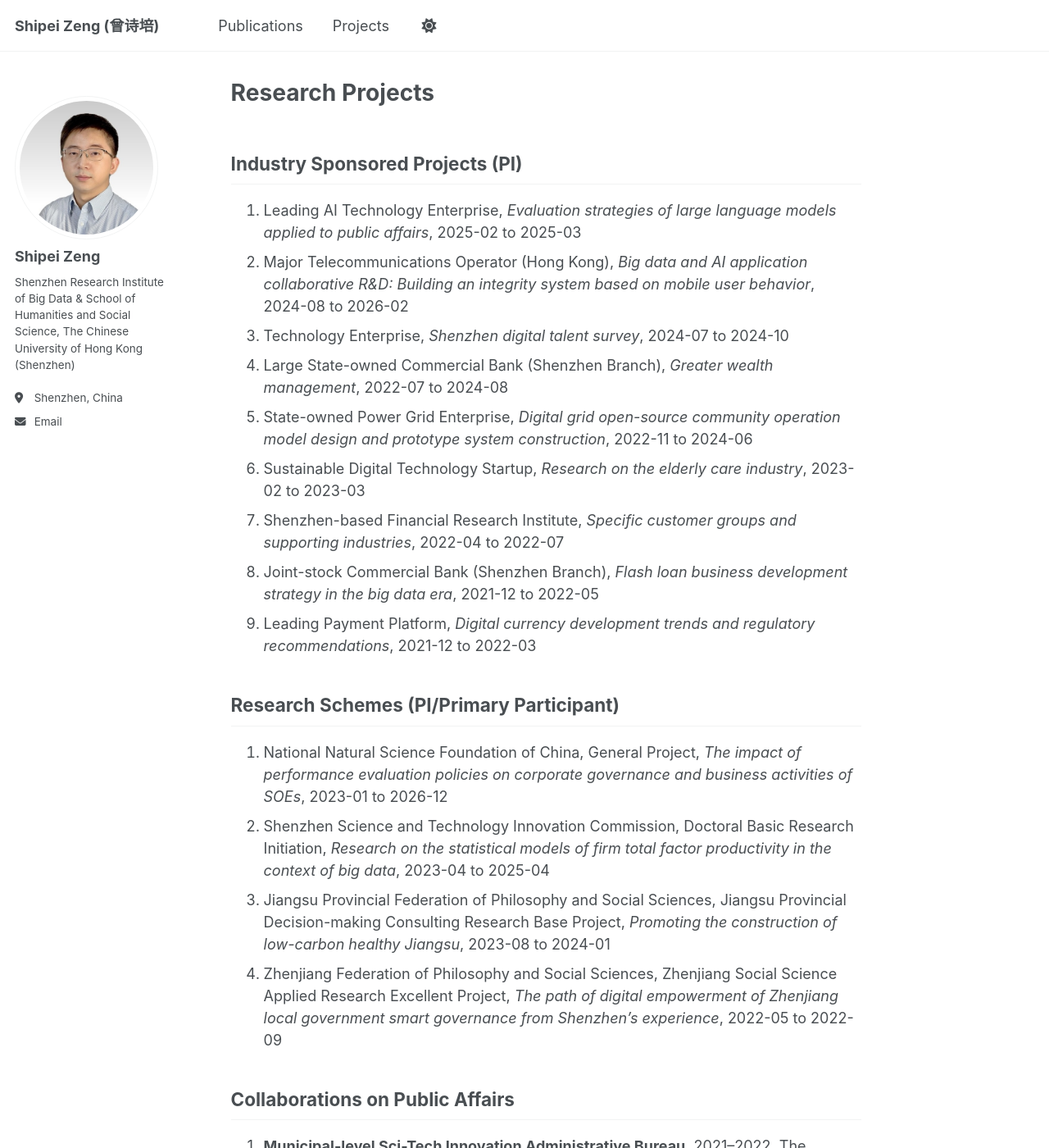
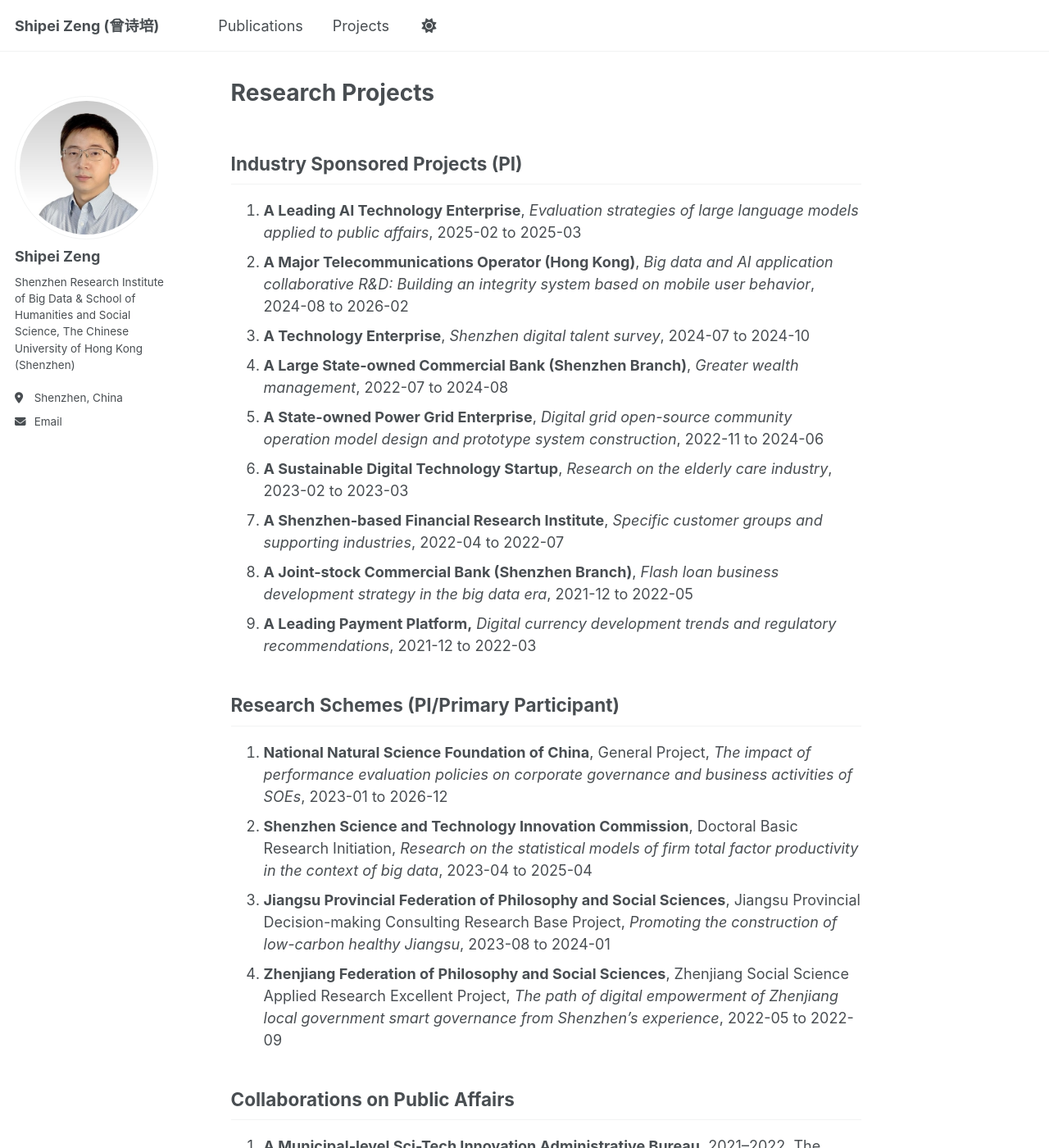
Before and after one commit to shipei-zeng/shipei-zeng.github.io, a Jekyll site: the page built from _pages/projects.md, in a window 1280 px wide and 1400 px high. Shown: the whole window at 82% size. Built offline with Jekyll 4.4.1, drawn with Linux system fonts in a browser that asks for light colours; a script that is not in the unit is left out; some of the changed text lies outside the part shown.

Commit message:
Update projects.md

```diff
--- a/_pages/projects.md
+++ b/_pages/projects.md
@@ -5,27 +5,27 @@ title: "Research Projects"
 
 Industry Sponsored Projects (PI)
 ------
-1. Leading AI Technology Enterprise, _Evaluation strategies of large language models applied to public affairs_, 2025-02 to 2025-03
-1. Major Telecommunications Operator (Hong Kong), _Big data and AI application collaborative R&D: Building an integrity system based on mobile user behavior_, 2024-08 to 2026-02
-1. Technology Enterprise, _Shenzhen digital talent survey_, 2024-07 to 2024-10
-1. Large State-owned Commercial Bank (Shenzhen Branch), _Greater wealth management_, 2022-07 to 2024-08
-1. State-owned Power Grid Enterprise, _Digital grid open-source community operation model design and prototype system construction_, 2022-11 to 2024-06
-1. Sustainable Digital Technology Startup, _Research on the elderly care industry_, 2023-02 to 2023-03
-1. Shenzhen-based Financial Research Institute, _Specific customer groups and supporting industries_, 2022-04 to 2022-07
-1. Joint-stock Commercial Bank (Shenzhen Branch), _Flash loan business development strategy in the big data era_, 2021-12 to 2022-05
-1. Leading Payment Platform, _Digital currency development trends and regulatory recommendations_, 2021-12 to 2022-03
+1. **A Leading AI Technology Enterprise**, _Evaluation strategies of large language models applied to public affairs_, 2025-02 to 2025-03
+1. **A Major Telecommunications Operator (Hong Kong)**, _Big data and AI application collaborative R&D: Building an integrity system based on mobile user behavior_, 2024-08 to 2026-02
+1. **A Technology Enterprise**, _Shenzhen digital talent survey_, 2024-07 to 2024-10
+1. **A Large State-owned Commercial Bank (Shenzhen Branch)**, _Greater wealth management_, 2022-07 to 2024-08
+1. **A State-owned Power Grid Enterprise**, _Digital grid open-source community operation model design and prototype system construction_, 2022-11 to 2024-06
+1. **A Sustainable Digital Technology Startup**, _Research on the elderly care industry_, 2023-02 to 2023-03
+1. **A Shenzhen-based Financial Research Institute**, _Specific customer groups and supporting industries_, 2022-04 to 2022-07
+1. **A Joint-stock Commercial Bank (Shenzhen Branch)**, _Flash loan business development strategy in the big data era_, 2021-12 to 2022-05
+1. **A Leading Payment Platform,** _Digital currency development trends and regulatory recommendations_, 2021-12 to 2022-03
 
 Research Schemes (PI/Primary Participant)
 ------
-1. National Natural Science Foundation of China, General Project, _The impact of performance evaluation policies on corporate governance and business activities of SOEs_, 2023-01 to 2026-12
-1. Shenzhen Science and Technology Innovation Commission, Doctoral Basic Research Initiation, _Research on the statistical models of firm total factor productivity in the context of big data_, 2023-04 to 2025-04
-1. Jiangsu Provincial Federation of Philosophy and Social Sciences, Jiangsu Provincial Decision-making Consulting Research Base Project, _Promoting the construction of low-carbon healthy Jiangsu_, 2023-08 to 2024-01
-1. Zhenjiang Federation of Philosophy and Social Sciences, Zhenjiang Social Science Applied Research Excellent Project, _The path of digital empowerment of Zhenjiang local government smart governance from Shenzhen's experience_, 2022-05 to 2022-09
+1. **National Natural Science Foundation of China**, General Project, _The impact of performance evaluation policies on corporate governance and business activities of SOEs_, 2023-01 to 2026-12
+1. **Shenzhen Science and Technology Innovation Commission**, Doctoral Basic Research Initiation, _Research on the statistical models of firm total factor productivity in the context of big data_, 2023-04 to 2025-04
+1. **Jiangsu Provincial Federation of Philosophy and Social Sciences**, Jiangsu Provincial Decision-making Consulting Research Base Project, _Promoting the construction of low-carbon healthy Jiangsu_, 2023-08 to 2024-01
+1. **Zhenjiang Federation of Philosophy and Social Sciences**, Zhenjiang Social Science Applied Research Excellent Project, _The path of digital empowerment of Zhenjiang local government smart governance from Shenzhen's experience_, 2022-05 to 2022-09
 
 Collaborations on Public Affairs
 ------
-1. **Municipal-level Sci-Tech Innovation Administrative Bureau**, 2021–2022. The collaboration focused on high-tech enterprise reporting, text-analysis-based project evaluation, and an automated R&D funding approval system, streamlining bureau operations and improving governmental efficiency.
-1. **Municipal Government Services & Data Governance Bureau**, 2023–2024. An evaluation index system for large language models in people's livelihood appeals was developed. The initiative was recognized by the Municipal People's Livelihood Appeal Service Center, which issued a thank-you letter to acknowledge its positive impact.
-1. **Municipal Talent Development Bureau**, 2023. The project developed a talent information large language model. Results were presented at a municipal talent recruitment and intelligence introduction event and the Global Innovative Talent Forum.
-1. **District-level Government Services & Data Governance Bureau** (2021–2023). The collaboration encompassed research on human-room data-driven building profiling, hidden fire risk prediction/identification, raw data governance, and specialized financial lecture sessions.
-1. **District-level Education Administrative Bureau**, 2021. The project focused on data applications for students' non-cognitive ability profiling, exploring how big data and econometric models could optimize teaching plans to enhance non-cognitive skill development and educational outcomes.
+1. **A Municipal-level Sci-Tech Innovation Administrative Bureau**, 2021–2022. The collaboration focused on high-tech enterprise reporting, text-analysis-based project evaluation, and an automated R&D funding approval system, streamlining bureau operations and improving governmental efficiency.
+1. **A Municipal Government Services & Data Governance Bureau**, 2023–2024. An evaluation index system for large language models in people's livelihood appeals was developed. The initiative was recognized by the Municipal People's Livelihood Appeal Service Center, which issued a thank-you letter to acknowledge its positive impact.
+1. **A Municipal Talent Development Bureau**, 2023. The project developed a talent information large language model. Results were presented at a municipal talent recruitment and intelligence introduction event and the Global Innovative Talent Forum.
+1. **A District-level Government Services & Data Governance Bureau** (2021–2023). The collaboration encompassed research on human-room data-driven building profiling, hidden fire risk prediction/identification, raw data governance, and specialized financial lecture sessions.
+1. **A District-level Education Administrative Bureau**, 2021. The project focused on data applications for students' non-cognitive ability profiling, exploring how big data and econometric models could optimize teaching plans to enhance non-cognitive skill development and educational outcomes.
```
